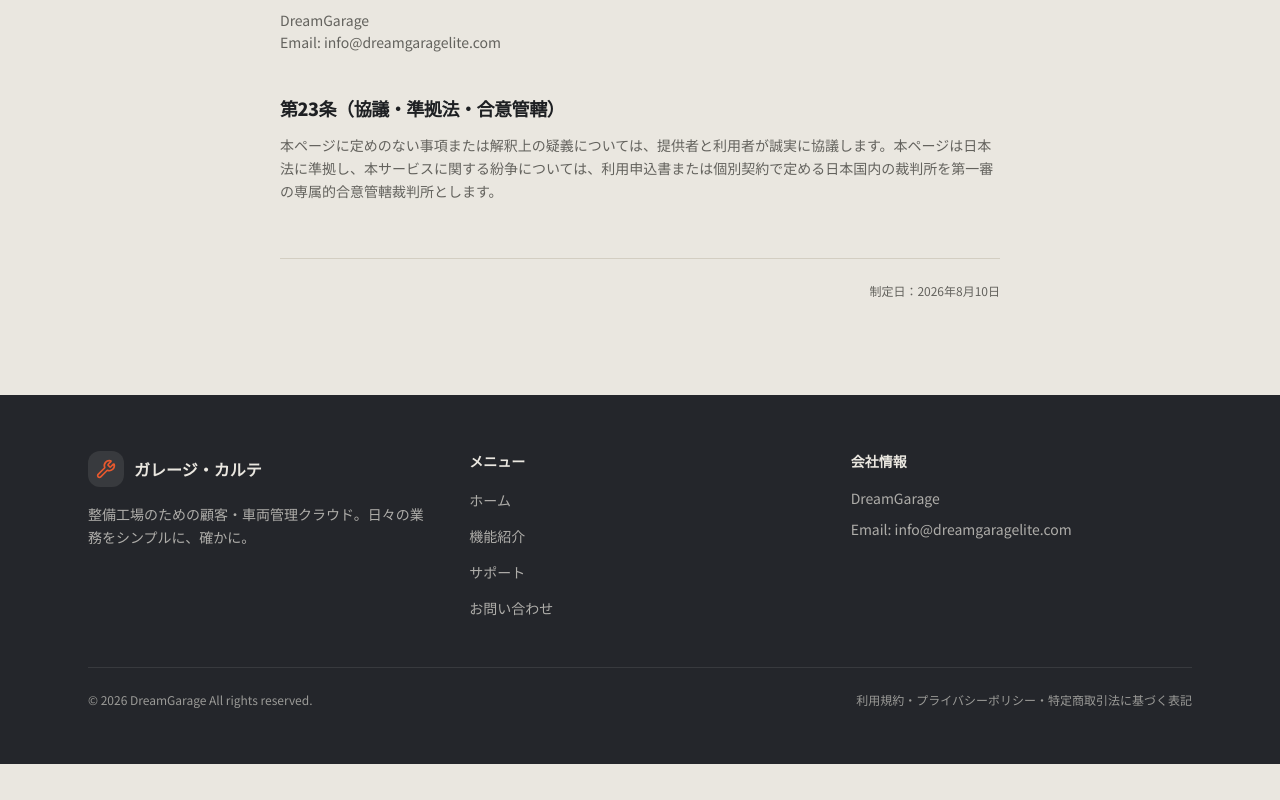
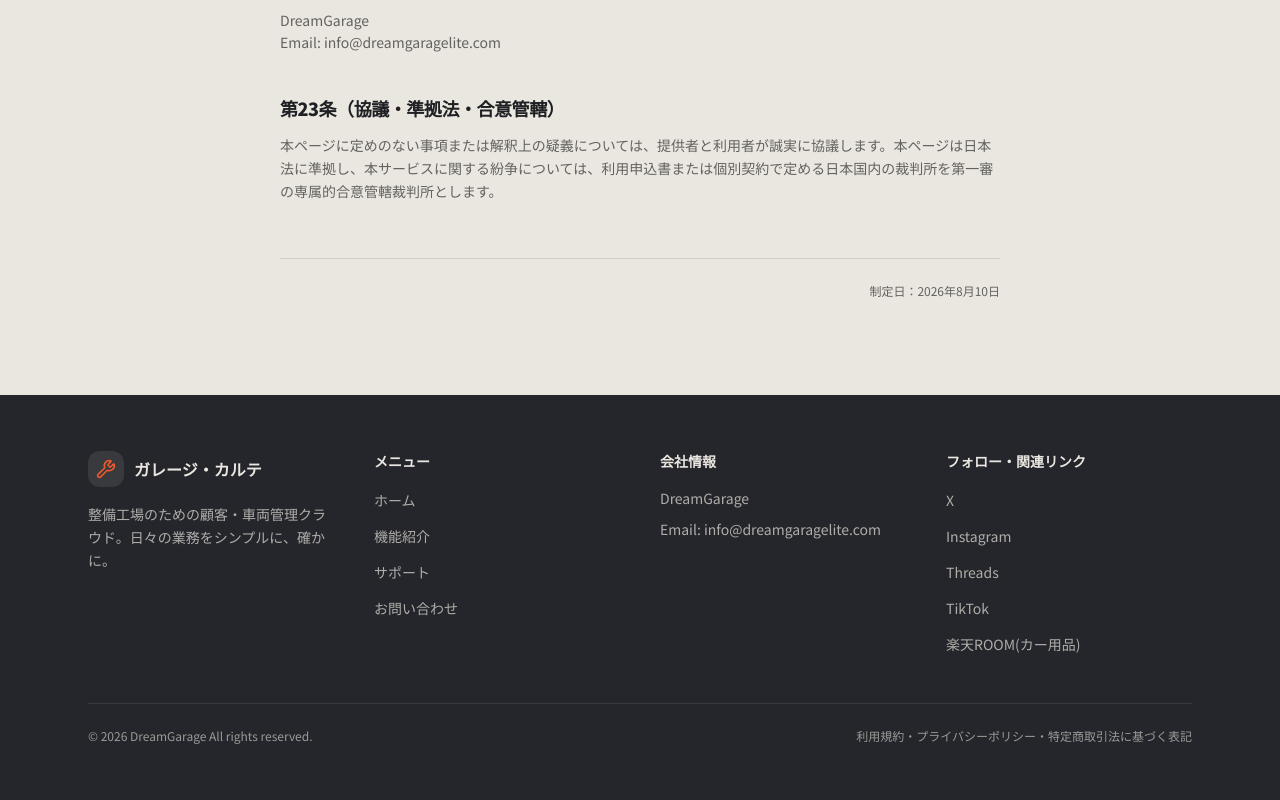
Before and after one commit to KeAzz0701/DreamGarageLite, a Next.js app in the folder marketing/: page /terms in a window 1280 px wide. Shown: the part 5720-6520 px from the top of the page. Before the commit the page ends 6484 px from the top, so only its background shows below. Built offline with nearby package versions, Linux system fonts and the light colour scheme.

Commit message:
feat: フッターにSNS・楽天ROOMのリンクを追加
X/Instagram/Threads/TikTokの@garagekarteと、運営が別途運用する
楽天ROOM(カー用品ページ)へのリンクをフッターに追加。Facebookは
有効なURLが未確定のため保留。

```diff
--- a/marketing/components/site-footer.tsx
+++ b/marketing/components/site-footer.tsx
@@ -1,12 +1,12 @@
 import Link from 'next/link'
 import { Wrench } from 'lucide-react'
-import { navItems, siteConfig } from '@/lib/site'
+import { navItems, siteConfig, socialLinks } from '@/lib/site'
 
 export function SiteFooter() {
   return (
     <footer className="bg-secondary text-secondary-foreground">
       <div className="mx-auto max-w-6xl px-4 py-14 md:px-6">
-        <div className="grid gap-10 md:grid-cols-3">
+        <div className="grid gap-10 md:grid-cols-4">
           <div className="md:col-span-1">
             <div className="flex items-center gap-2.5">
               <span className="flex size-9 items-center justify-center rounded-lg bg-background/10">
@@ -47,6 +47,24 @@ export function SiteFooter() {
               </p>
             </address>
           </div>
+
+          <div>
+            <h2 className="text-sm font-bold text-secondary-foreground">フォロー・関連リンク</h2>
+            <ul className="mt-4 space-y-3">
+              {socialLinks.map((item) => (
+                <li key={item.href}>
+                  <a
+                    href={item.href}
+                    target="_blank"
+                    rel="noopener noreferrer"
+                    className="text-sm text-secondary-foreground/70 transition-colors hover:text-primary"
+                  >
+                    {item.label}
+                  </a>
+                </li>
+              ))}
+            </ul>
+          </div>
         </div>
 
         <div className="mt-12 flex flex-col gap-4 border-t border-background/10 pt-6 text-xs text-secondary-foreground/60 md:flex-row md:items-center md:justify-between">
--- a/marketing/lib/site.ts
+++ b/marketing/lib/site.ts
@@ -10,3 +10,14 @@ export const navItems = [
   { label: 'サポート', href: '/support' },
   { label: 'お問い合わせ', href: '/contact' },
 ] as const
+
+export const socialLinks = [
+  { label: 'X', href: 'https://x.com/garagekarte' },
+  { label: 'Instagram', href: 'https://www.instagram.com/garagekarte' },
+  { label: 'Threads', href: 'https://www.threads.net/@garagekarte' },
+  { label: 'TikTok', href: 'https://www.tiktok.com/@garagekarte' },
+  {
+    label: '楽天ROOM(カー用品)',
+    href: 'https://room.rakuten.co.jp/room_0c1e9d21b8/1700388861567128',
+  },
+] as const
```
